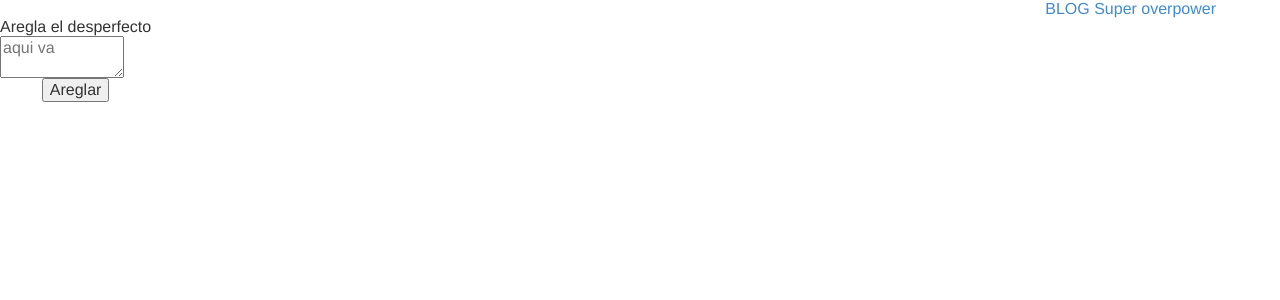
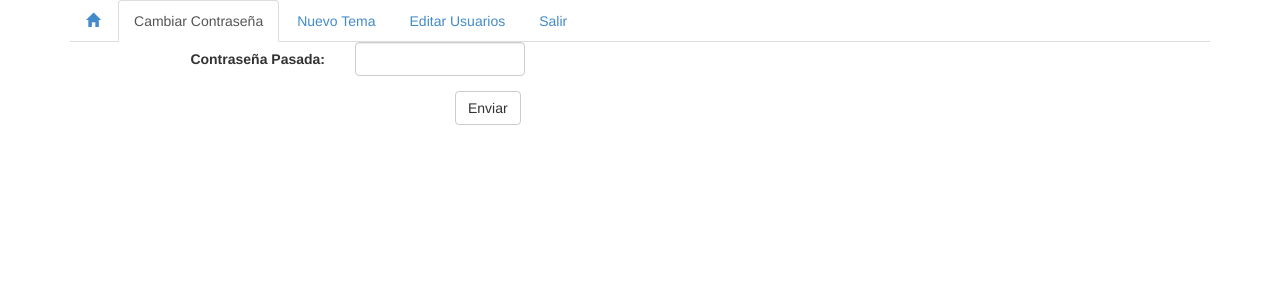
Before and after one commit to ArturoPetit/BAMBI--, a PHP site: page /editarcontra.php in a window 1280 px wide. Shown: the top 300 px of the page. Run offline with PHP 8.4, Linux system fonts and the light colour scheme; the visitor is signed in with stand-in values (Sample User, id 1); some libraries are stand-ins or nearby versions.

Commit message:
BLOG/German-Petit,contra

```diff
--- a/editarcontra.php
+++ b/editarcontra.php
@@ -5,12 +5,6 @@
   session_start();
   if (isset($_SESSION['tipo'])) {
     if ($_SESSION['tipo']==1) {
-      #Link de regreso
-      echo "<table border='0' width=90% align='center'>";
-      echo "<tr>";
-      echo "<td align='right'><a href='index.php'>BLOG Super overpower</a></td>";
-      echo"</tr>";
-      echo "</table>";
       if (isset($_POST['contra'])) {
       $idcontra=$_POST['contraid'];
         if (isset($_SESSION["idusr"])) {
@@ -39,27 +33,47 @@
 <!DOCTYPE HTML>
 <META CHARSET="UTF-8">
 <html>
-  <head><!-- Bootstrap -->
+  <head>
+<title>Fix it</title></head>
+    <!-- Bootstrap -->
 <link href="css/bootstrap.min.css" rel="stylesheet">
 <!-- HTML5 Shim and Respond.js IE8 support of HTML5 elements and media queries -->
 <!-- WARNING: Respond.js doesn't work if you view the page via file:// -->
 <!--[if lt IE 9]>
 <script src="https://oss.maxcdn.com/libs/html5shiv/3.7.0/html5shiv.js"></script>
 <script src="https://oss.maxcdn.com/libs/respond.js/1.4.2/respond.min.js"></script>
-<![endif]--><title>Fix</title></head>
+<![endif]-->
   <body>
-    <form action="editarcontra.php" method="POST" name="password">
-    <table>
-      <tr><td>Aregla el desperfecto</td></tr>
-        <tr><td><input type="hidden" name="contraid" value="<?php echo $contraid; ?>"></td></tr>
-        <tr><td><textarea name="contra" id="contra" cols="11" rows="2" placeholder="aqui va"><?php echo $contra; ?></textarea></td></tr>
-        <tr><td align="center"><input type="submit" value="Areglar"></td></tr>
-      </table>
-    </form>
+
+   <div class="container">
+      <!--barra de paginas-->
+      <ul class="nav nav-tabs" role="tablist">
+        <li><a href="index.php"><span class="glyphicon glyphicon-home"></span></a></li>
+        <li class="active"><a href="">Cambiar Contraseña</a></li>
+         <li><a href="nuevotema.php">Nuevo Tema</a></li>
+        <li><a href="editarusuarios.php">Editar Usuarios</a></li>
+        <li><a href="cerrar.php">Salir</a></li>
+      </ul>
+      <div class="row">
+      <form action="editarcontra.php" method="post" name="password" class="form-horizontal" role="form">
+        <div class="form-group">
+          <label for="txtcon" class="col-sm-3 control-label">Contraseña Pasada:</label>
+          <div class="col-sm-2">
+            <input type="hidden" name="contraid" value="<?php echo $contraid; ?>">
+            <input type="text" name="contra" id="contra" class="form-control" value="<?php echo $contra; ?>">
+          </div>
+        </div>
+        <div class="form-group">
+          <div class="col-sm-offset-4 col-sm-5">
+            <button type="submit" value="Areglar" class="btn btn-default">Enviar</button>
+          </div>
+        </div>
+        </form>
+      </div>
+    </div>
     <!-- jQuery (necessary for Bootstrap's JavaScript plugins) -->
-<script src="https://ajax.googleapis.com/ajax/libs/jquery/1.11.0/jquery.min.js"></script>
-<!-- Include all compiled plugins (below), or include individual files as needed -->
-<script src="js/bootstrap.min.js"></script>
+    <script src="https://ajax.googleapis.com/ajax/libs/jquery/1.11.0/jquery.min.js"></script>
+    <!-- Include all compiled plugins (below), or include individual files as needed -->
+    <script src="js/bootstrap.min.js"></script>
   </body>
 </html>
-<form action="">
```
